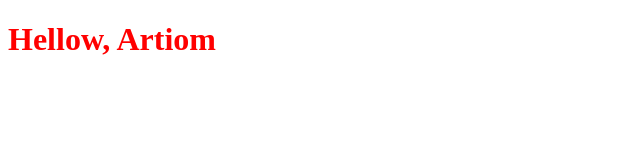
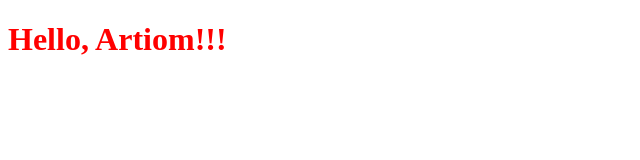
Before and after one commit to DenisKissKiss/layout-learn, a plain HTML site: page index.html in a window 1280 px wide. Shown: the whole page, without its empty margins (0-640 px from the left). Drawn offline with Linux system fonts and the light colour scheme.

Commit message:
change index.html

```diff
--- a/index.html
+++ b/index.html
@@ -10,7 +10,7 @@
 </head>
 
 <body>
-	<h1>Hellow, Artiom</h1>
+	<h1>Hello, Artiom!!!</h1>
 </body>
 
 </html>
```
